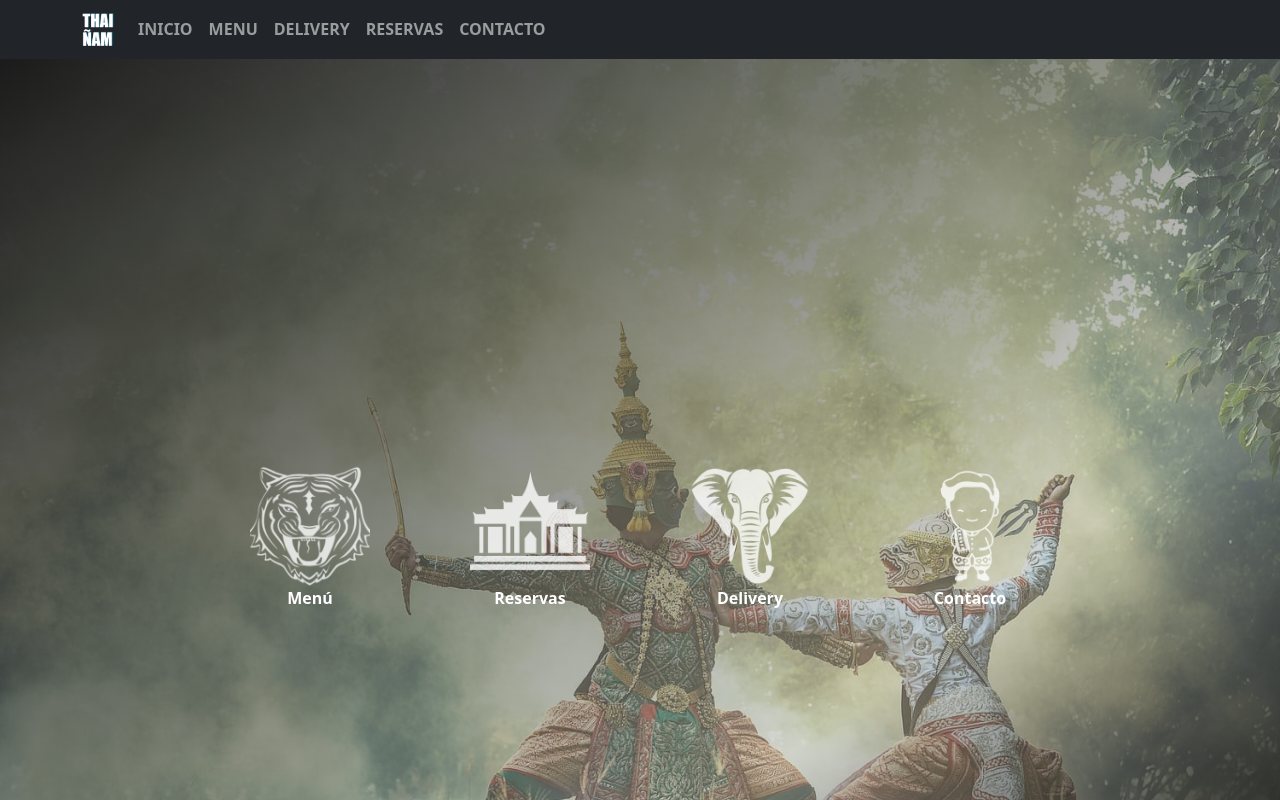
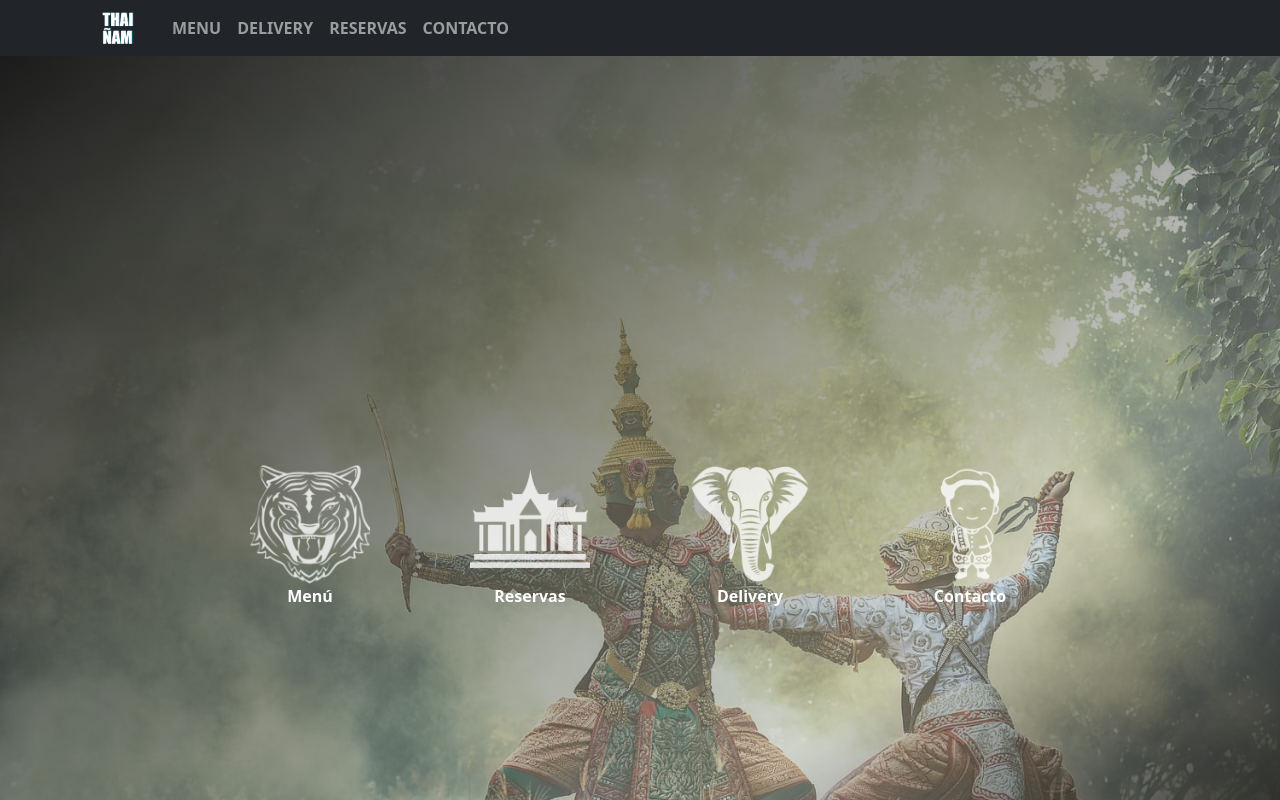
Before and after one commit to isidorae/thai-restaurant-app, a React (Vite) app: page / in a window 1280 px wide. Shown: the top 800 px of the page. Built offline with nearby package versions, Linux system fonts and the light colour scheme.

Commit message:
gh-pages install + package.json ajustes

```diff
--- a/package.json
+++ b/package.json
@@ -3,6 +3,7 @@
   "private": true,
   "version": "0.0.0",
   "type": "module",
+  "homepage": "https://isidorae.github.io",
   "scripts": {
     "dev": "vite",
     "build": "vite build",
@@ -24,6 +25,7 @@
     "eslint-plugin-react": "^7.32.2",
     "eslint-plugin-react-hooks": "^4.6.0",
     "eslint-plugin-react-refresh": "^0.4.3",
+    "gh-pages": "^6.0.0",
     "vite": "^4.4.5"
   }
 }
--- a/src/components/NavBar.jsx
+++ b/src/components/NavBar.jsx
@@ -10,9 +10,10 @@ export default function NavBar() {
     <>
       <Navbar bg="dark" data-bs-theme="dark">
         <Container>
-          <Navbar.Brand  className="navbar-logo" href="#home"><img className="navbar-logo" src={NavLogo} alt="" /></Navbar.Brand>
+          {/* <Navbar.Brand  className="navbar-logo"><img className="navbar-logo" src={NavLogo} alt="" /><Nav.Link as={Link} to='/' ></Nav.Link></Navbar.Brand> */}
+          <Nav.Link as={Link} to='/' ><img className="navbar-logo" src={NavLogo} alt="" /></Nav.Link>
           <Nav className="me-auto">
-            <Nav.Link as={Link} className='fw-bold ' to='/' >INICIO</Nav.Link>
+            {/* <Nav.Link as={Link} className='fw-bold ' to='/' ></Nav.Link> */}
             <Nav.Link as={Link} className='fw-bold ' to='/menu'>MENU</Nav.Link>
             <Nav.Link as={Link} className='fw-bold ' to='/delivery'>DELIVERY</Nav.Link>
             <Nav.Link as={Link} className='fw-bold ' to='/reservas'>RESERVAS</Nav.Link>
--- a/src/components/navBar.css
+++ b/src/components/navBar.css
@@ -1,4 +1,5 @@
 .navbar-logo {
+    margin: 0 30px 0 20px;
     width: 2rem;
     height: auto;
 }
--- a/src/components/route-icons/HomeIcons.jsx
+++ b/src/components/route-icons/HomeIcons.jsx
@@ -6,8 +6,8 @@ export default function HomeIcons({icono, text, path}) {
 
     return (
         <div className='container-icon'>
-                <img src={icono} alt="" />
-                <p><Link className="fw-bold text-white text-decoration-none" to={path}>{text}</Link></p>
+                <Link className="link-home-icons fw-bold text-white text-decoration-none" to={path}><img src={icono} alt="" /></Link>
+                <p><Link className="link-home-icons fw-bold text-white text-decoration-none" to={path}>{text}</Link></p>
         </div>
     )
 }
--- a/src/components/route-icons/routeicons.css
+++ b/src/components/route-icons/routeicons.css
@@ -3,3 +3,8 @@
     height: 120px;
     width: auto;
 }
+
+
+.link-home-icons:hover {
+    color: rgb(203, 203, 203) !important;
+}
```
Also changed, not shown: src/components/route-icons/ContactoIcon.jsx (deleted, +0 -13 lines), src/components/route-icons/DeliveryIcon.jsx (deleted, +0 -13 lines), src/components/route-icons/ReservasIcon.jsx (deleted, +0 -13 lines), .eslintrc.cjs (added), 2 other files (tests, documents, lock files or other folders).
